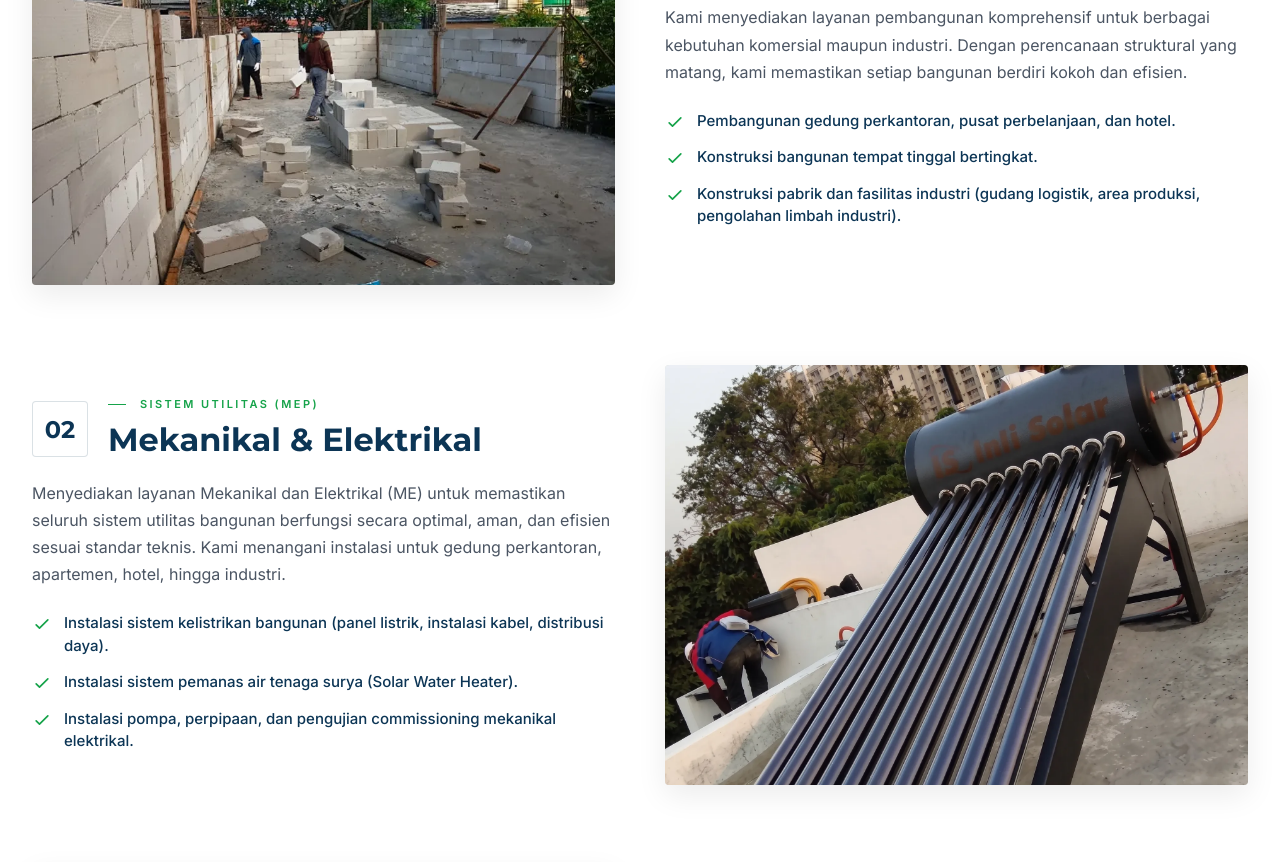
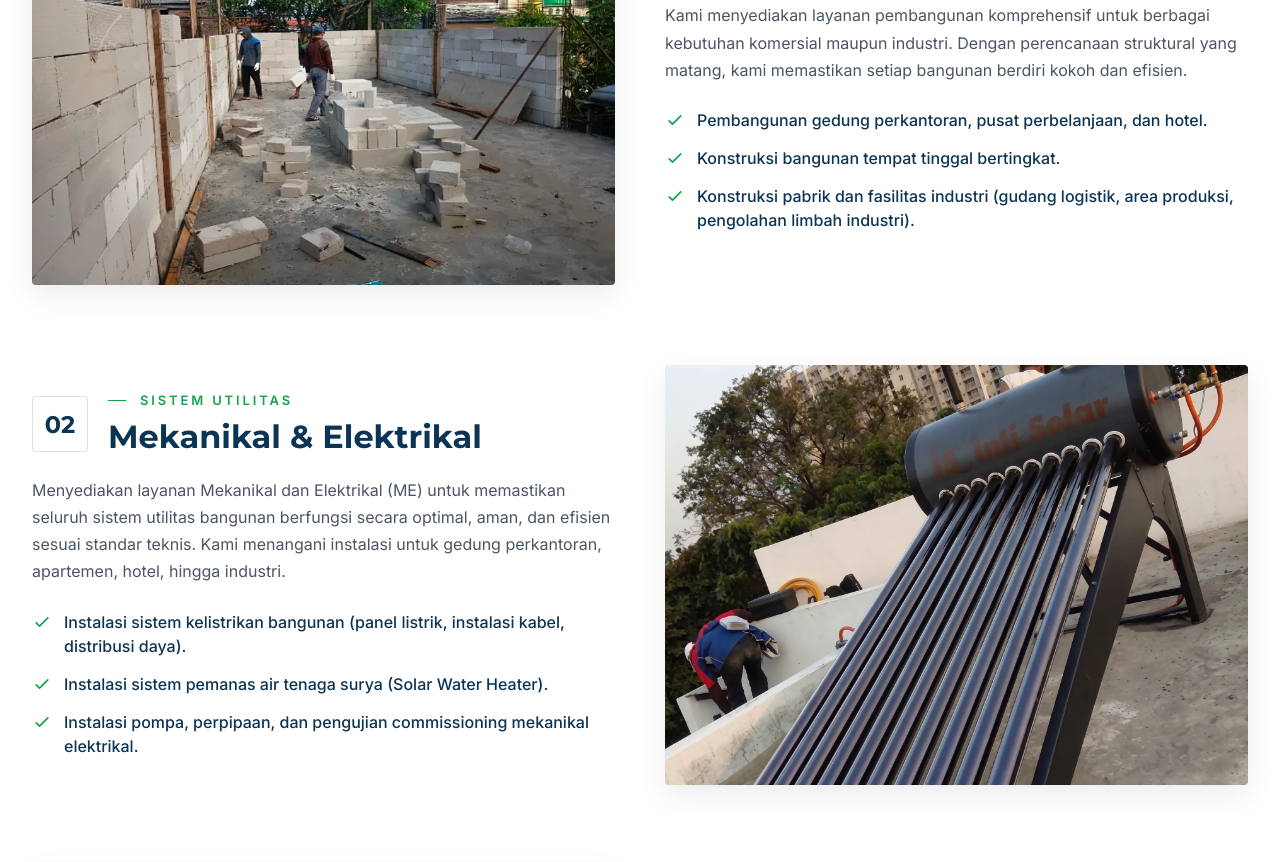
Before and after one commit to chandrakiranaindonesia/web-chandra-kirana, a website built with Vite: page layanan.html in a window 1280 px wide. Shown: the part 535-1397 px from the top of the page. Built offline with nearby package versions, Linux system fonts and the light colour scheme.

Commit message:
update bold, font size

```diff
--- a/layanan.html
+++ b/layanan.html
@@ -128,7 +128,7 @@
         .logo-text span {
             display: block;
             font-weight: 700;
-            font-size: 10px;
+            font-size: 12px;
             letter-spacing: 0.18em;
             color: var(--gold-light);
             opacity: 0.8;
@@ -418,7 +418,7 @@
         }
 
         .service-title-group .section-label span {
-            font-size: 11px;
+            font-size: 13px;
             font-weight: 600;
             letter-spacing: 0.22em;
             text-transform: uppercase;
@@ -465,7 +465,7 @@
         }
 
         .feature-line span {
-            font-size: 15px;
+            font-size: 16px;
             color: var(--navy);
             font-weight: 500;
             line-height: 1.5;
@@ -1202,7 +1202,7 @@
                     <div class="service-header-group">
                         <div class="service-number-badge">02</div>
                         <div class="service-title-group">
-                            <div class="section-label"><span>Sistem Utilitas (MEP)</span></div>
+                            <div class="section-label"><span>Sistem Utilitas</span></div>
                             <h2>Mekanikal &amp; Elektrikal</h2>
                         </div>
                     </div>
```
Also changed, not shown: kontak.html (+1 -1 lines), legalitas.html (+2 -2 lines), portofolio.html (+1 -1 lines), testimoni.html (+1 -1 lines).
